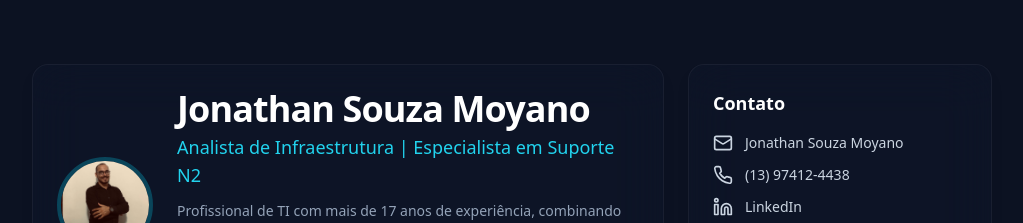
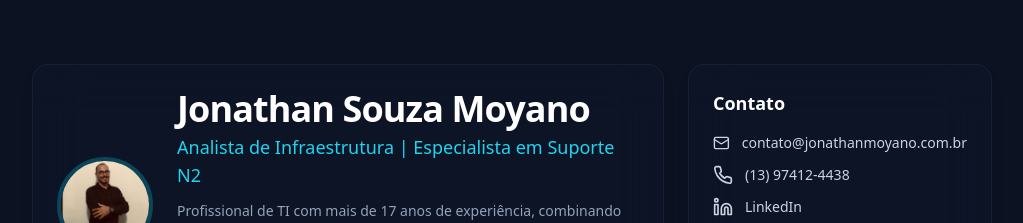
Before and after one commit to JonathanMoyano/curriculo, a Next.js app: page / in a window 1280 px wide. Shown: the top 223 px of the page, without its empty margins (128-1151 px from the left). Built offline with nearby package versions, Linux system fonts and the light colour scheme.

Commit message:
Update cv-data.js

```diff
--- a/src/data/cv-data.js
+++ b/src/data/cv-data.js
@@ -9,7 +9,7 @@ export const cvData = {
     summary: 'Profissional de TI com mais de 17 anos de experiência, combinando sólida base técnica com formação superior e Pós-Graduação em DevOps & Cloud na FIAP. Minha trajetória única, incluindo 4 anos de liderança como bombeiro civil, forjou uma capacidade ímpar de resolver problemas complexos e gerenciar crises com precisão e calma.',
   },
   contact: [
-    { type: 'email', icon: Mail, value: 'Jonathan Souza Moyano', href: 'mailto:contato@jonathanmoyano.com.br' },
+    { type: 'email', icon: Mail, value: 'contato@jonathanmoyano.com.br', href: 'mailto:contato@jonathanmoyano.com.br' },
     { type: 'phone', icon: Phone, value: '(13) 97412-4438', href: 'tel:+5513974124438' },
     { type: 'linkedin', icon: Linkedin, value: 'LinkedIn', href: 'https://www.linkedin.com/in/jonathansouzamoyano/', displayValue: 'linkedin.com/in/jonathansouzamoyano' },
     { type: 'github', icon: Github, value: 'GitHub', href: 'https://github.com/JonathanPolezel', displayValue: 'github.com/JonathanPolezel' },
```
